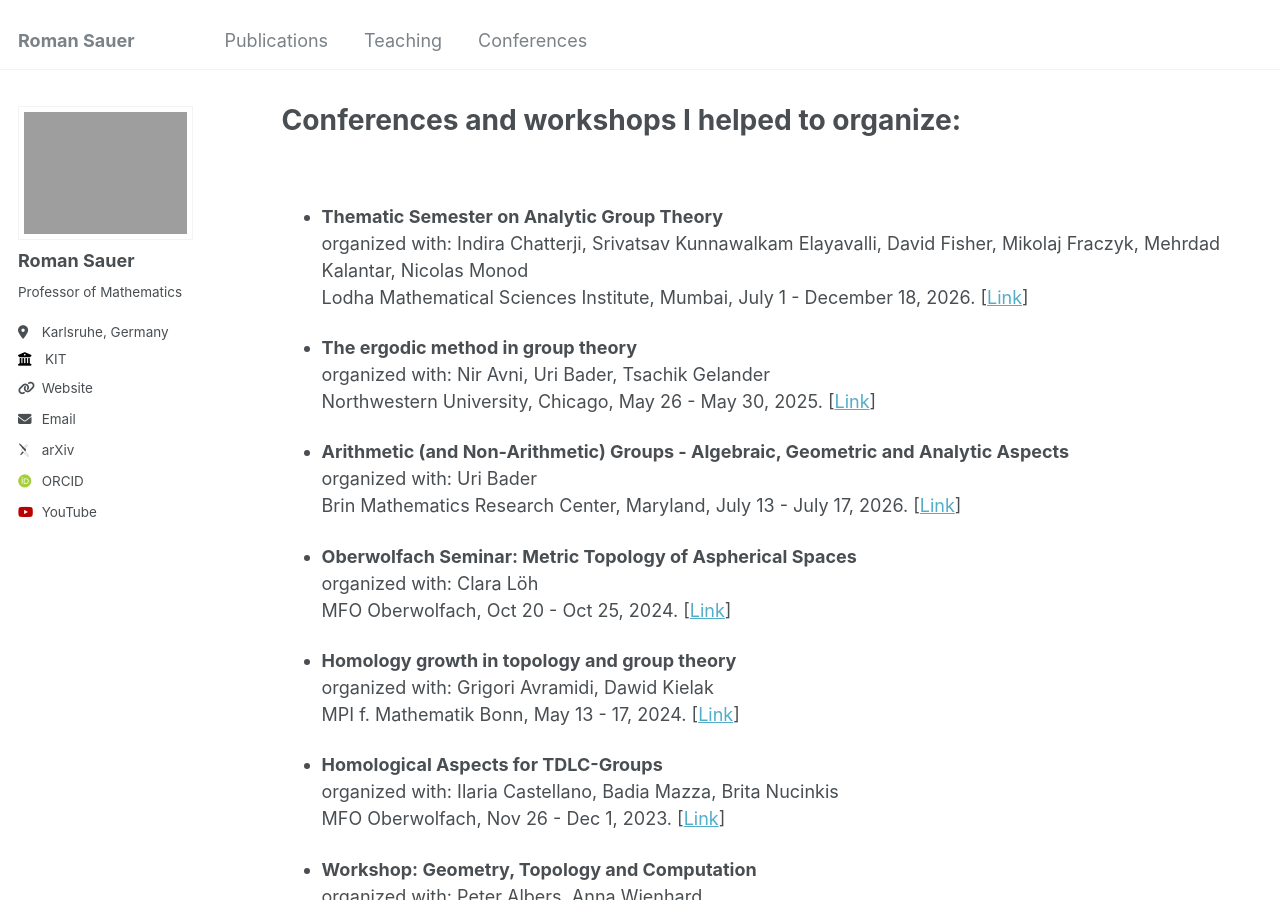
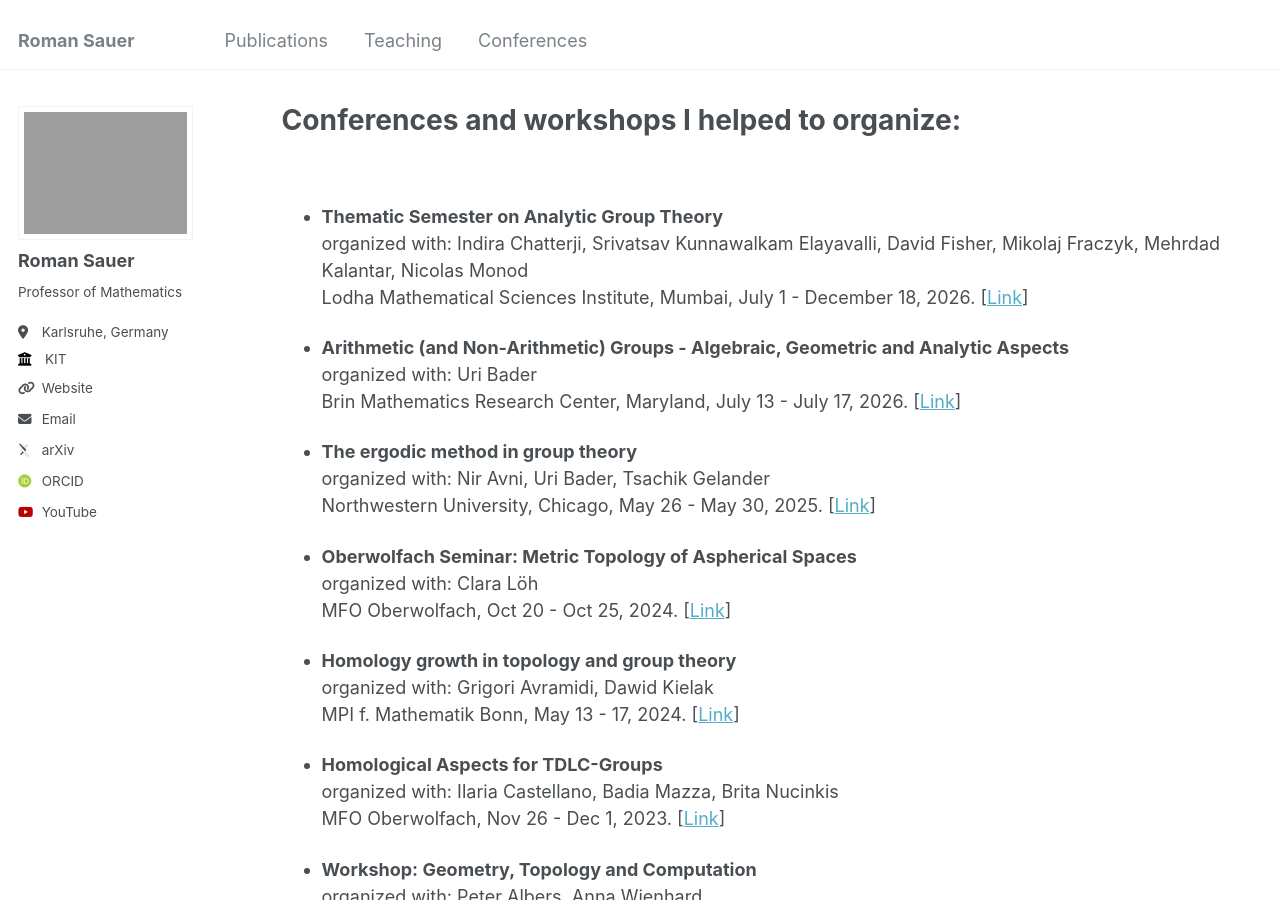
Before and after one commit to hydeparksa/hydeparksa.github.io, a Jekyll site: the page built from _pages/conferences.md, in a window 1280 px wide and 900 px high. Built offline with Jekyll 4.4.1, drawn with Linux system fonts in a browser that asks for light colours; some web fonts are replaced; part of the change alters nothing that is shown.

```diff
--- a/_data/conferences.yml
+++ b/_data/conferences.yml
@@ -5,18 +5,18 @@
   date: "July 1 - December 18, 2026"
   url: "https://lmsi.org/programmes/thematic-programme-on-surface-analytics-group"
 
+- name: "Arithmetic (and Non-Arithmetic) Groups - Algebraic, Geometric and Analytic Aspects"
+  organizers: "Uri Bader"
+  location: "Brin Mathematics Research Center, Maryland"
+  date: "July 13 - July 17, 2026"
+  url: "https://brinmrc.umd.edu/"
+
 - name: "The ergodic method in group theory"
   organizers: "Nir Avni, Uri Bader, Tsachik Gelander"
   location: "Northwestern University, Chicago"
   date: "May 26 - May 30, 2025"
   url: "https://sites.northwestern.edu/dynamicsrtg/emgt-2025/"
 
-
-- name: "Arithmetic (and Non-Arithmetic) Groups - Algebraic, Geometric and Analytic Aspects"
-  organizers: "Uri Bader"
-  location: "Brin Mathematics Research Center, Maryland"
-  date: "July 13 - July 17, 2026"
-  url: "https://brinmrc.umd.edu/"
 
 - name: "Oberwolfach Seminar: Metric Topology of Aspherical Spaces"
   organizers: "Clara Löh"
```
